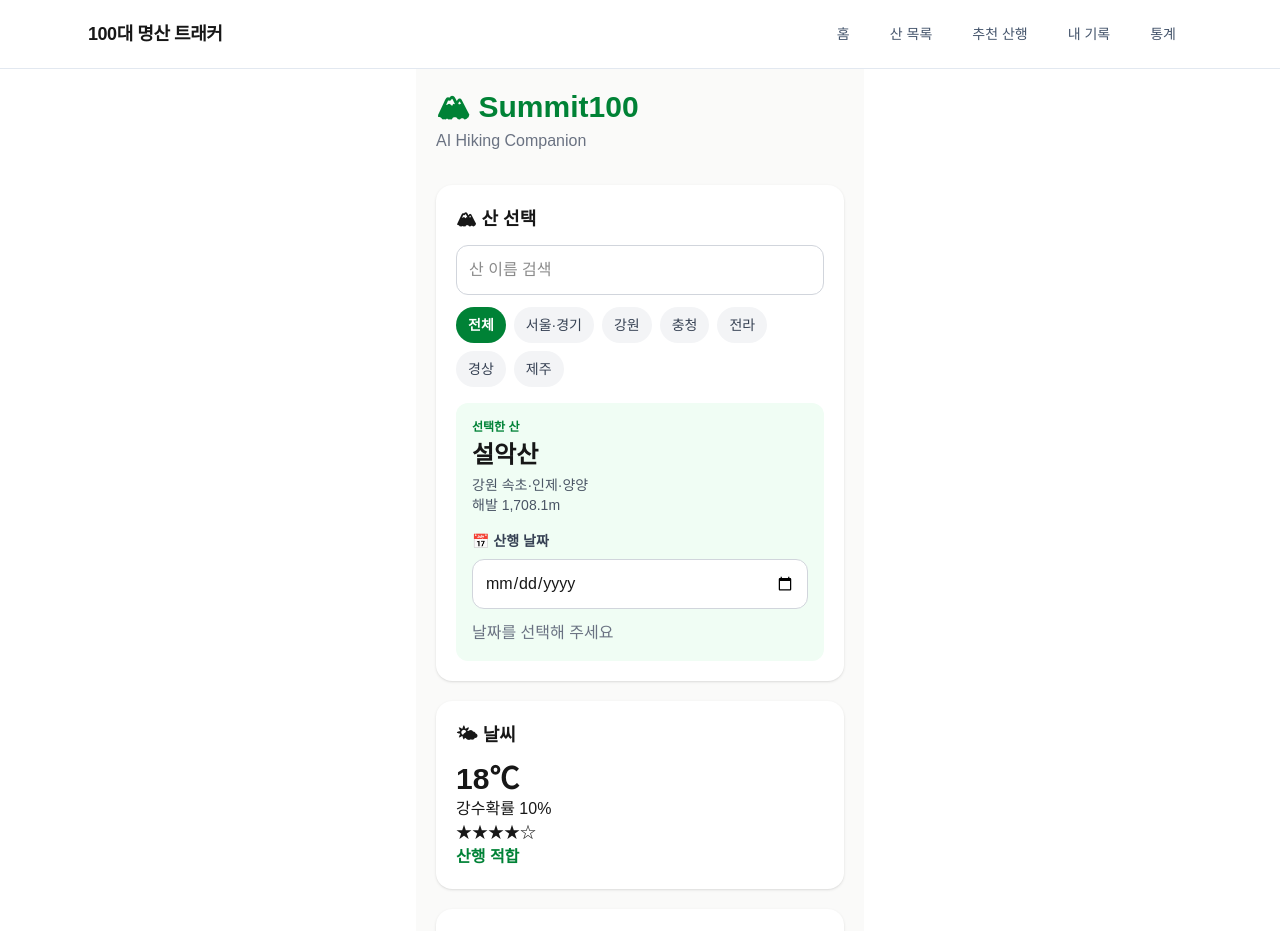
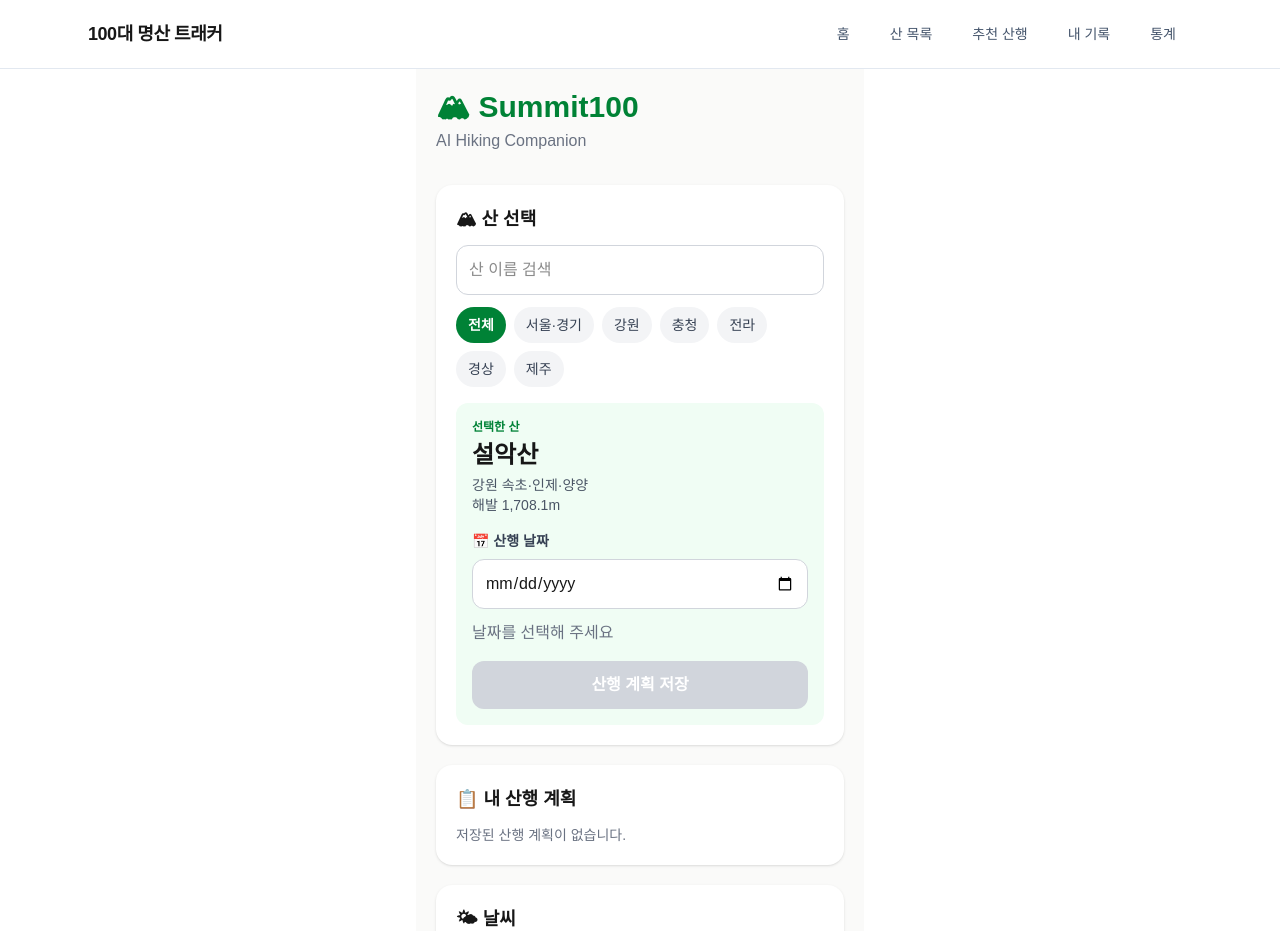
Before and after one commit to woo5793/100-mountains-tracker, a Next.js app: page / in a window 1280 px wide. Shown: the top 931 px of the page. Built offline with nearby package versions, Linux system fonts and the light colour scheme.

Commit message:
Add multiple hiking plans

```diff
--- a/src/app/page.tsx
+++ b/src/app/page.tsx
@@ -22,7 +22,13 @@ type SavedPlan = {
   checklist: ChecklistItem[];
 };
 
+type HikingPlan = SavedPlan & {
+  id: string;
+  createdAt: string;
+};
+
 const STORAGE_KEY = "summit100-hiking-plan";
+const PLANS_STORAGE_KEY = "summit100-hiking-plans";
 
 const defaultChecklist: ChecklistItem[] = [
   { name: "물", checked: false },
@@ -98,6 +104,9 @@ export default function Home() {
 
   const [storageLoaded, setStorageLoaded] =
     useState(false);
+
+  const [savedPlans, setSavedPlans] =
+    useState<HikingPlan[]>([]);
 
   const initialBriefing =
     briefings.find(
@@ -204,6 +213,59 @@ export default function Home() {
     checklist,
     storageLoaded,
   ]);
+
+  useEffect(() => {
+    try {
+      const savedData =
+        localStorage.getItem(PLANS_STORAGE_KEY);
+
+      if (savedData) {
+        const parsedPlans = JSON.parse(savedData);
+
+        if (Array.isArray(parsedPlans)) {
+          setSavedPlans(parsedPlans);
+        }
+      }
+    } catch (error) {
+      console.error(
+        "산행 계획 목록을 불러오지 못했습니다.",
+        error
+      );
+    }
+  }, []);
+
+  const saveCurrentPlan = () => {
+    if (!hikingDate) {
+      alert("산행 날짜를 먼저 선택해 주세요.");
+      return;
+    }
+
+    const newPlan: HikingPlan = {
+      id: `${selectedMountainId}-${hikingDate}`,
+      mountainId: selectedMountainId,
+      hikingDate,
+      checklist: checklist.map((item) => ({
+        ...item,
+      })),
+      createdAt: new Date().toISOString(),
+    };
+
+    const nextPlans = [
+      ...savedPlans.filter(
+        (plan) => plan.id !== newPlan.id
+      ),
+      newPlan,
+    ].sort((a, b) =>
+      a.hikingDate.localeCompare(b.hikingDate)
+    );
+
+    setSavedPlans(nextPlans);
+
+    localStorage.setItem(
+      PLANS_STORAGE_KEY,
+      JSON.stringify(nextPlans)
+    );
+  };
 
   const selectedMountainInfo =
     mountains.find(
@@ -467,8 +529,62 @@ export default function Home() {
               {dday}
             </p>
           )}
+
+          <button
+            onClick={saveCurrentPlan}
+            disabled={!hikingDate}
+            className="mt-4 w-full rounded-xl bg-green-700 px-4 py-3 font-semibold text-white transition hover:bg-green-800 disabled:cursor-not-allowed disabled:bg-gray-300"
+          >
+            산행 계획 저장
+          </button>
+
         </div>
       </SectionCard>
+
+      <SectionCard title="📋 내 산행 계획">
+        {savedPlans.length === 0 ? (
+          <p className="text-sm text-gray-500">
+            저장된 산행 계획이 없습니다.
+          </p>
+        ) : (
+          <div className="space-y-3">
+            {savedPlans.map((plan) => {
+              const mountain = mountains.find(
+                (item) =>
+                  item.id === plan.mountainId
+              );
+
+        return (
+          <div
+            key={plan.id}
+            className="rounded-xl border border-gray-200 bg-white p-4"
+          >
+            <div className="flex items-center justify-between">
+              <div>
+                <p className="font-bold">
+                  {mountain?.name ??
+                    plan.mountainId}
+                </p>
+
+                <p className="text-sm text-gray-500">
+                  {formatDate(
+                    plan.hikingDate
+                  )}
+                </p>
+              </div>
+
+              <span className="font-semibold text-green-700">
+                {calculateDday(
+                  plan.hikingDate
+                )}
+              </span>
+            </div>
+          </div>
+        );
+      })}
+    </div>
+  )}
+</SectionCard>
 
       <SectionCard title="🌤 날씨">
         <p className="text-3xl font-bold">
```
